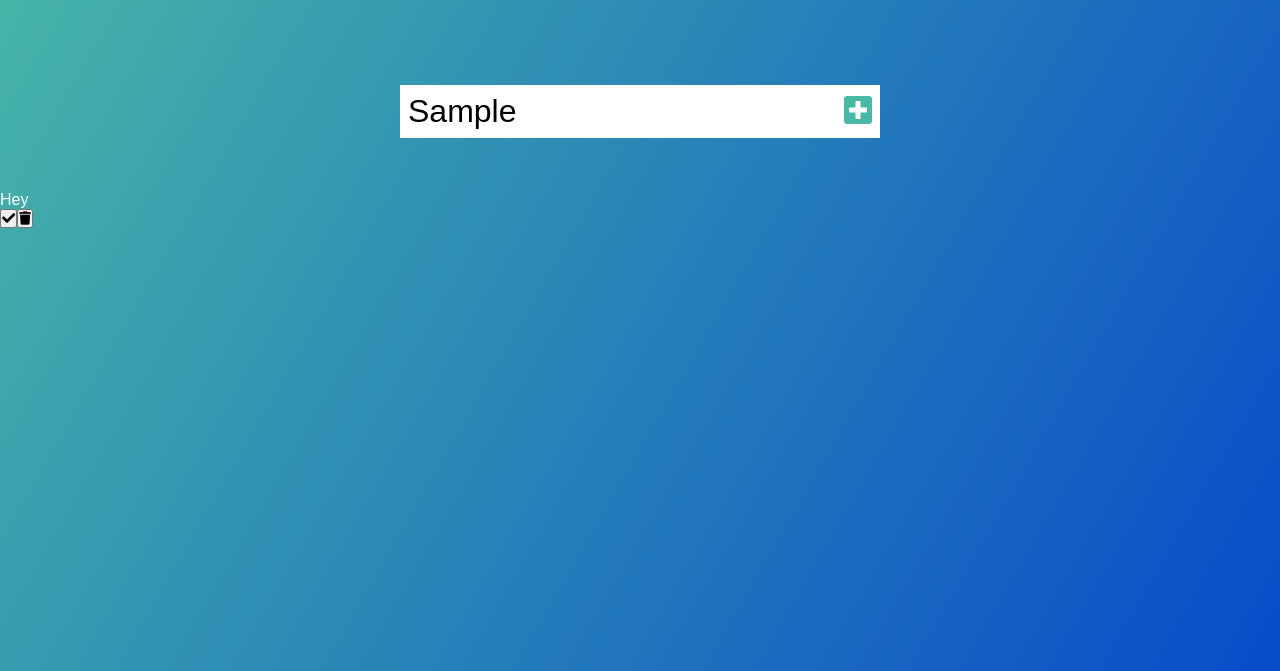
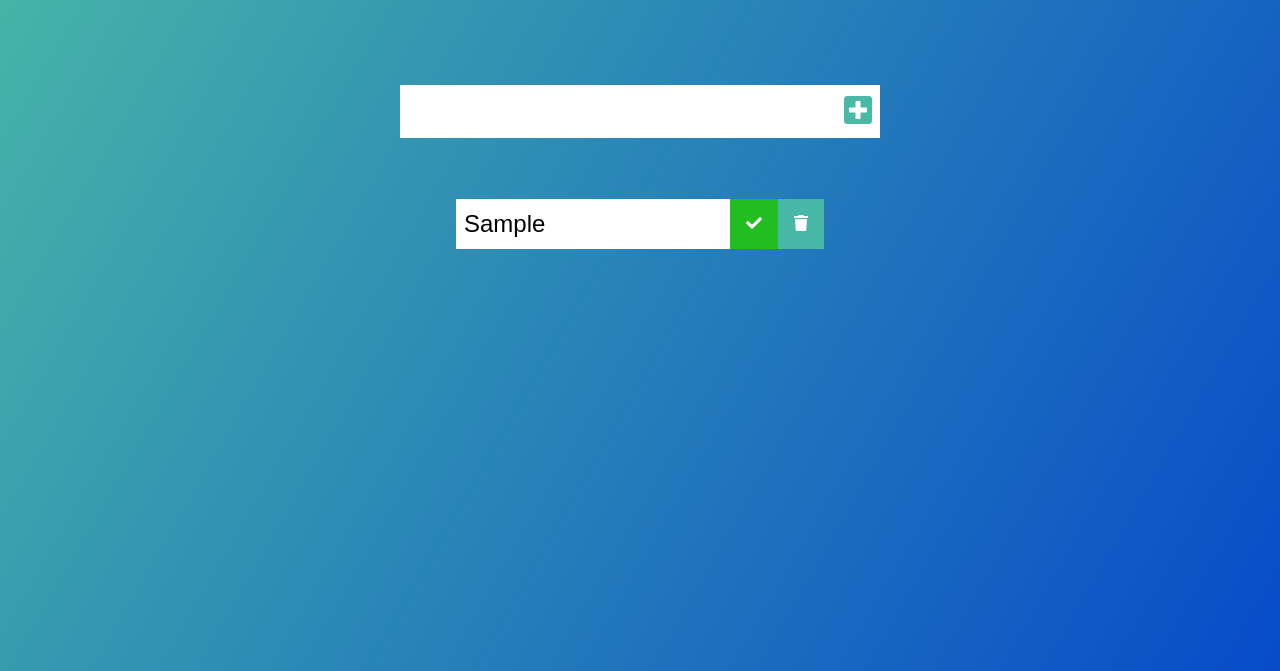
Before and after one commit to CamCoder/todolist, a plain HTML site: page index.html in a window 1280 px wide. Both pictures are taken after typing "Sample" into the empty fields and a click on the button 858 px from the left and 240 px from the top of the page. Shown: the part 129-800 px from the top of the page. Drawn offline with Linux system fonts and the light colour scheme.

Commit message:
finished check and delete button

```diff
--- a/app.js
+++ b/app.js
@@ -4,8 +4,8 @@ const todoButton = document.querySelector('.todo-button');
 const todoList = document.querySelector('.todo-list');
 
 // Event Listeners
-
 todoButton.addEventListener('click', addTodo);
+todoList.addEventListener('click', deleteCheck);
 
 // Functions
 
@@ -21,7 +21,7 @@ function addTodo(event){
     //Create LI
     const newTodo = document.createElement('li');
     newTodo.classList.add('todo-item');
-    newTodo.innerText = 'Hey';
+    newTodo.innerText = todoInput.value;
 
     todoDiv.appendChild(newTodo);
 
@@ -35,10 +35,34 @@ function addTodo(event){
     //CHECK Trash button
     const trashButton = document.createElement('button');
     trashButton.innerHTML = '<i class="fas fa-trash"></i>';
-    trashButton.classList.add('complete-btn');
+    trashButton.classList.add('trash-btn');
     todoDiv.appendChild(trashButton);
 
     //apend to list
+    todoList.appendChild(todoDiv);
 
-    todoList.appendChild(todoDiv);
+    //clear todo input value
+    todoInput.value = "";
 }
+
+function deleteCheck(e){
+    const item = e.target;
+
+    //Delete todo
+    if(item.classList[0] === "trash-btn"){
+        const todo = item.parentElement;
+        //animation
+        todo.classList.add("fall");
+
+        todo.addEventListener('transitionend', function(){
+         todo.remove();
+        })
+
+    }
+
+    //check mark
+    if(item.classList[0] === "complete-btn"){
+        const todo = item.parentElement;
+        todo.classList.toggle("completed");
+    }
+}
--- a/style.css
+++ b/style.css
@@ -40,3 +40,62 @@ form button:hover {
     background: rgba(35, 170, 148, 0.829);
     color: white;
 }
+
+.todo-container{
+    display: flex;
+    justify-content: center;
+    align-items: center;
+}
+
+.todo-list{
+    min-width: 30%;
+    list-style: none;
+}
+
+.todo{
+    margin: 0.5rem;
+    background: white;
+    color: black;
+    font-size: 1.5rem;
+    display: flex;
+    justify-content: space-between;
+    align-items: center;
+    transition: all .5s ease;
+}
+
+.todo li{
+    flex: 1;
+}
+
+.trash-btn, .complete-btn{
+    background:  rgba(35, 170, 148, 0.829);
+    color: white;
+    padding: 1rem;
+    border: none;
+    cursor: pointer;
+    font-size: 1rem;
+}
+
+.complete-btn{
+    background: rgb(33, 189, 33);
+}
+
+.todo-item{
+    padding: 0rem .5rem;
+}
+
+.fa-trash,
+.fa-check{
+    pointer-events: none;
+}
+
+.completed{
+    text-decoration: line-through;
+    opacity: .5;
+}
+
+.fall{
+    transform: translateY(8rem) rotateZ(20deg);
+    opacity: 0;
+
+}
```
